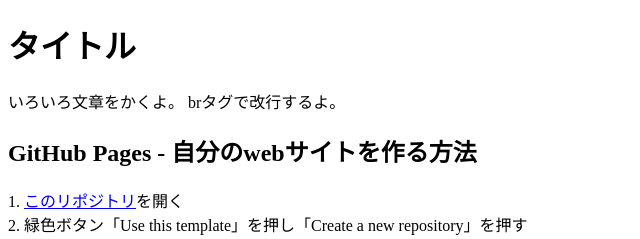
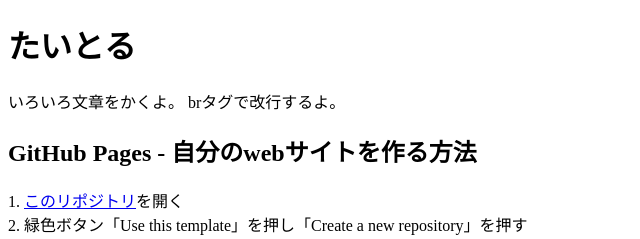
Before and after one commit to mamamamaca62/mamamamaca62.github.io, a plain HTML site: page index.html in a window 1280 px wide. Shown: the top 239 px of the page, 0-640 px from the left. Drawn offline with Linux system fonts and the light colour scheme.

Commit message:
Update index.html

```diff
--- a/index.html
+++ b/index.html
@@ -1,8 +1,8 @@
 <!DOCTYPE html><html lang="ja"><head><meta charset="utf-8"><meta name="viewport" content="width=device-width"><link rel="icon" href="data:">
-<title>タイトル</title>
+<title>たいとる</title>
 </head><body>
 
-<h1>タイトル</h1>
+<h1>たいとる</h1>
 いろいろ文章をかくよ。
 brタグで改行するよ。<br>
 
```
